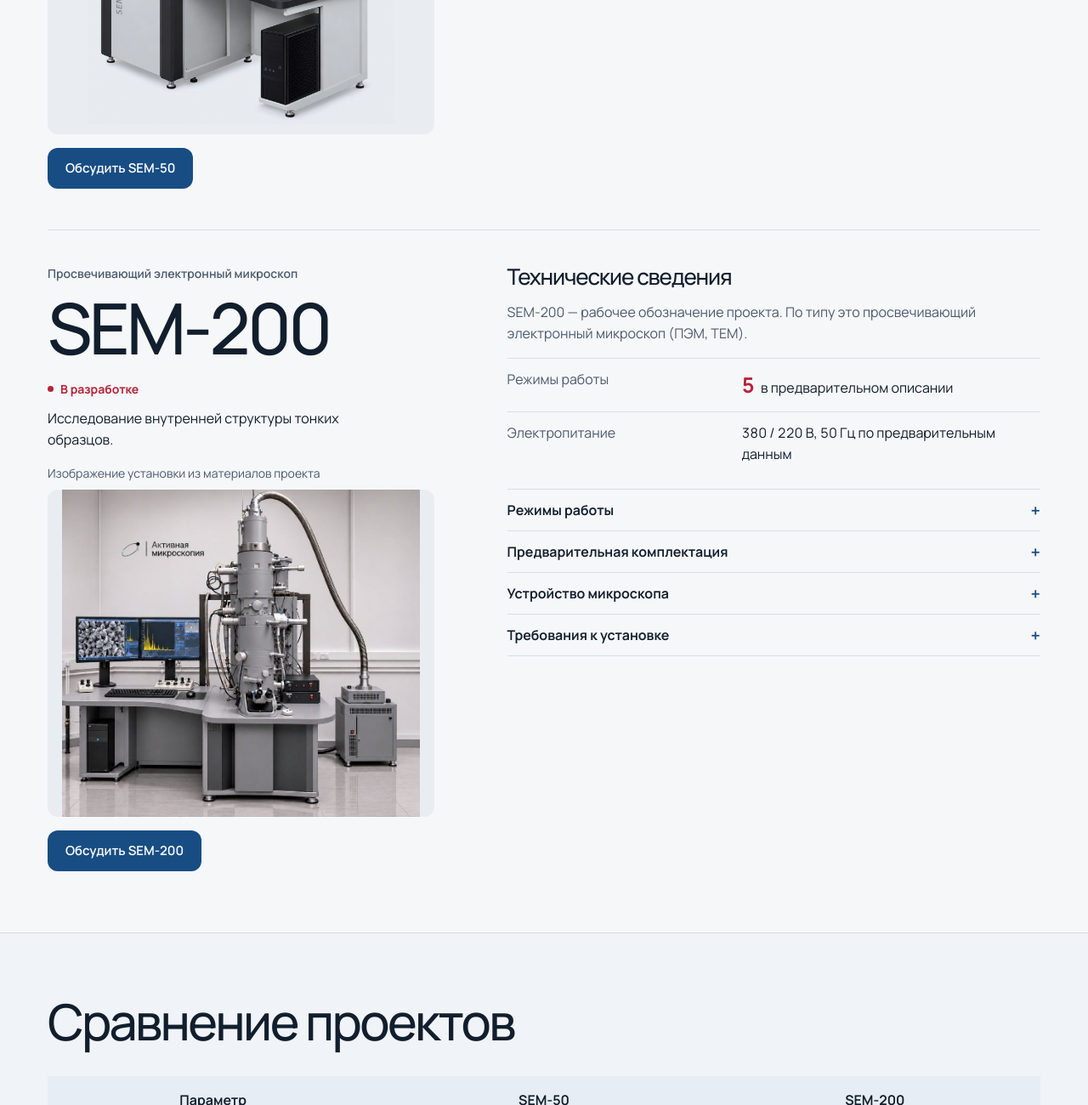
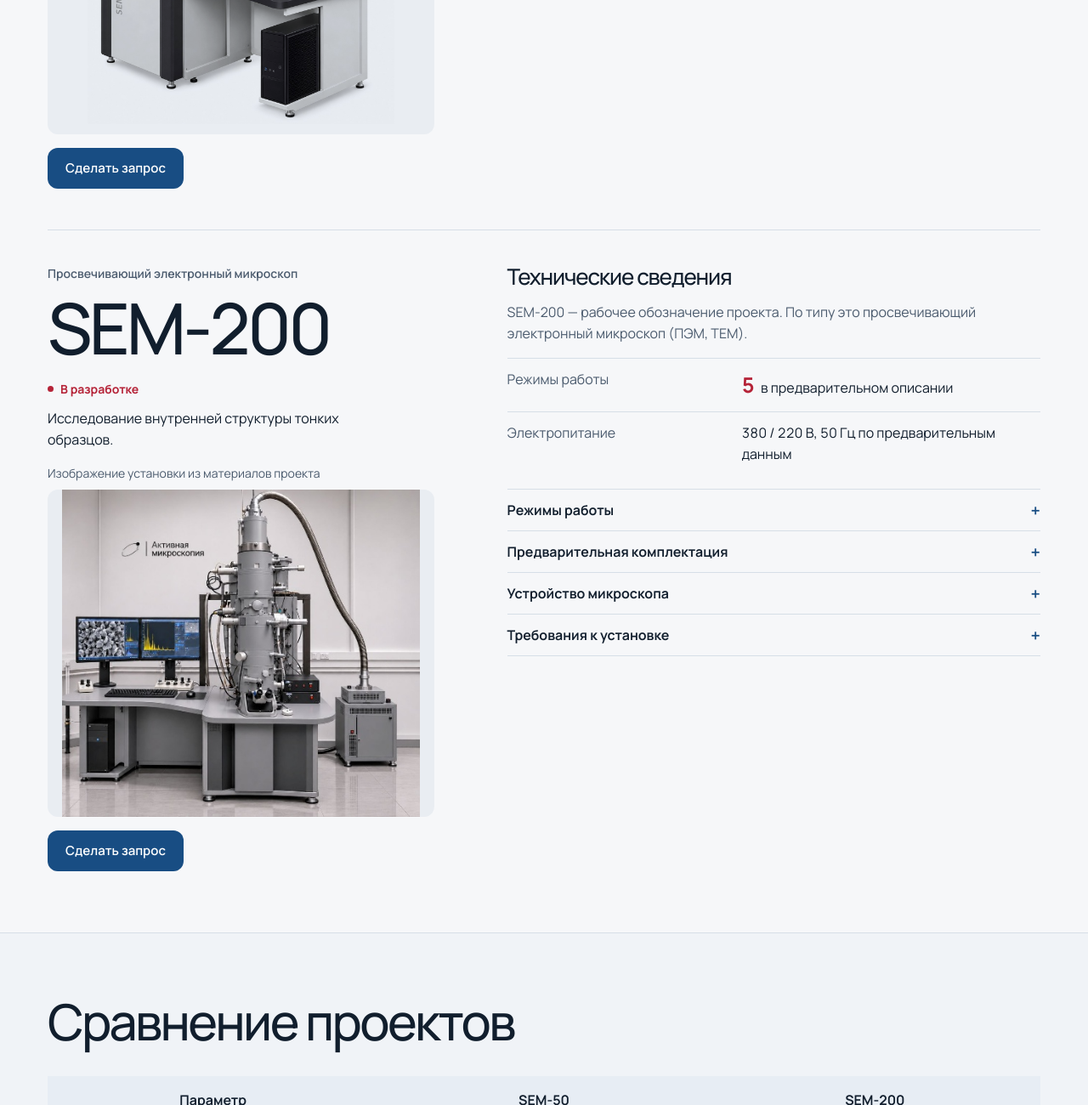
Before and after one commit to twinkiezzz/active-microscopy, a plain HTML site: page index.html in a window 1280 px wide. Shown: the part 1500-2800 px from the top of the page at 85% size. Drawn offline with Linux system fonts and the light colour scheme.

Commit message:
Переименовать кнопки в «Сделать запрос»

```diff
--- a/index.html
+++ b/index.html
@@ -30,7 +30,7 @@
       <nav class="primary-nav" aria-label="Основная навигация">
         <a href="#top">Главная</a><a href="#catalog">Модели</a><a href="#process">Как работаем</a><a href="#about">О компании</a><a href="#contact">Контакты</a>
       </nav>
-      <button class="button button-primary btn" type="button" data-quote>Обсудить проект</button>
+      <button class="button button-primary btn" type="button" data-quote>Сделать запрос</button>
     </div>
   </header>
 
@@ -75,7 +75,7 @@
               <img src="sem-50.jpg" alt="Рендер внешнего вида SEM-50" width="1254" height="1254" loading="lazy">
             </a>
           </figure>
-          <button class="button button-primary btn" type="button" data-quote="SEM-50">Обсудить SEM-50</button>
+          <button class="button button-primary btn" type="button" data-quote="SEM-50">Сделать запрос</button>
         </div>
         <div class="instrument-detail">
           <h4>Технические сведения</h4>
@@ -102,7 +102,7 @@
               <img src="sem-200.jpg" alt="Электронная колонна, рабочая станция и блок оборудования" width="495" height="453" loading="lazy">
             </a>
           </figure>
-          <button class="button button-primary btn" type="button" data-quote="SEM-200">Обсудить SEM-200</button>
+          <button class="button button-primary btn" type="button" data-quote="SEM-200">Сделать запрос</button>
         </div>
         <div class="instrument-detail">
           <h4 id="specifications">Технические сведения</h4>
```
